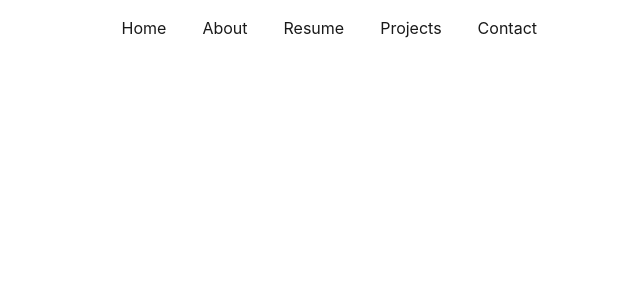
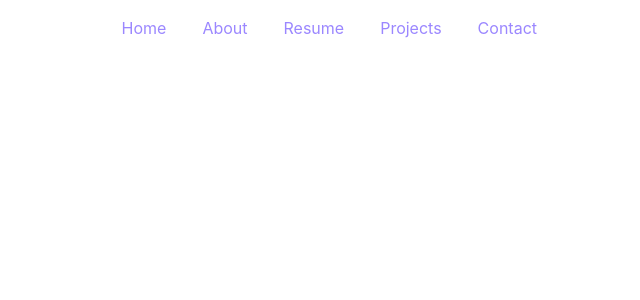
Before and after one commit to mka0019/manpreet-kaur, a React (Create React App) app: page / in a window 1280 px wide. Shown: the top 300 px of the page, without its empty margins (640-1280 px from the left). Built offline with nearby package versions, Linux system fonts and the light colour scheme.

Commit message:
sass test

```diff
--- a/package.json
+++ b/package.json
@@ -10,7 +10,7 @@
     "bootstrap": "^4.5.2",
     "bootstrap-social": "^5.1.1",
     "font-awesome": "^4.7.0",
-    "node-sass": "^5.0.0",
+    "node-sass": "^4.14.1",
     "react": "^17.0.1",
     "react-dom": "^17.0.1",
     "react-popper": "^1.3.6",
--- a/src/App.scss
+++ b/src/App.scss
@@ -1,6 +1,6 @@
 
 .navbar-light .navbar-nav .nav-link{
-  color: #9B87FF;
+  color: #9B87FF!important;
   margin:0px 10px;
 }
 
```
Also changed, not shown: 2 other files (tests, documents, lock files or other folders).
